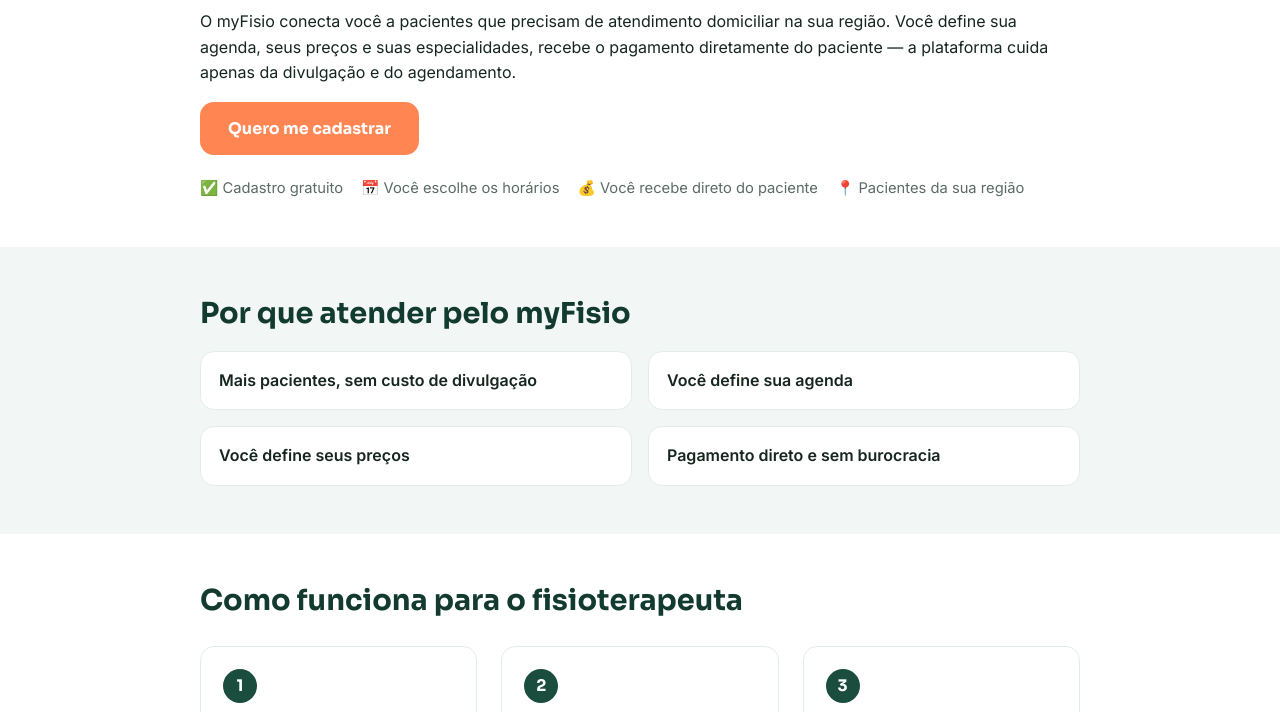
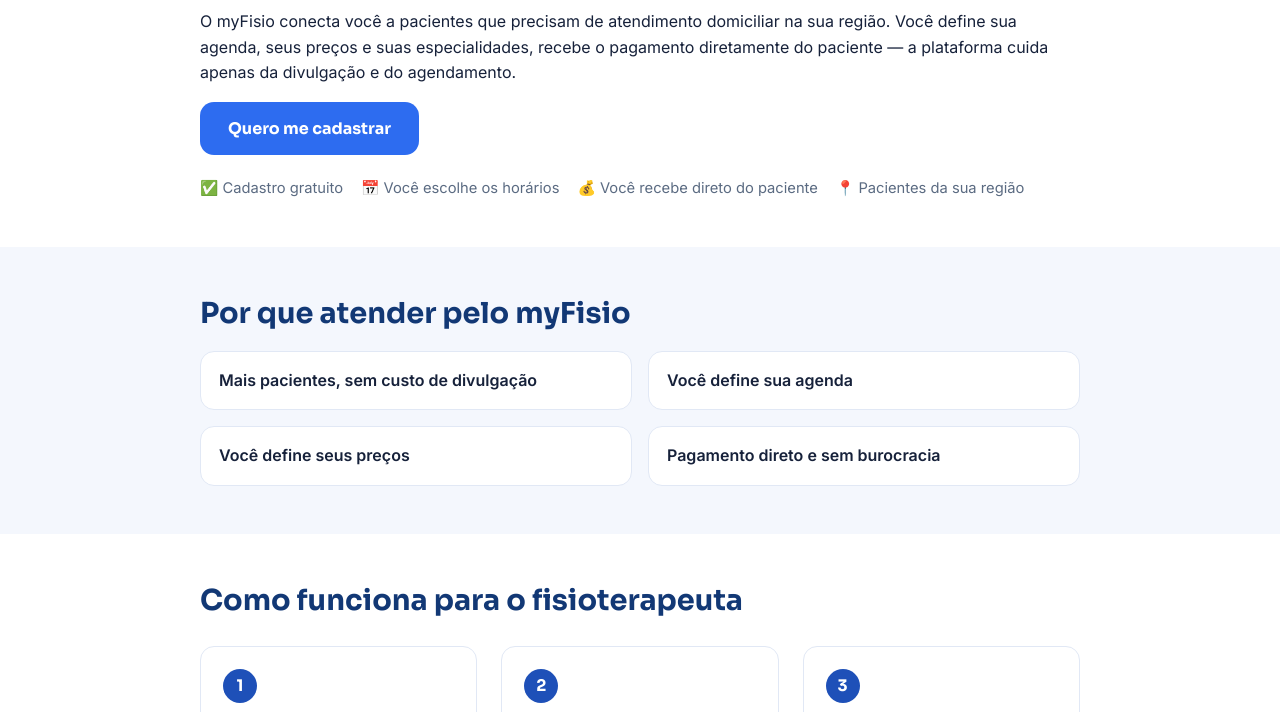
Before and after one commit to azenariandre-cloud/myfisio, a plain HTML site: page site/para-fisioterapeutas/index.html in a window 1280 px wide. Shown: the part 255-967 px from the top of the page. Drawn offline with Linux system fonts and the light colour scheme.

Commit message:
Add files via upload

```diff
--- a/site/assets/css/seo-pages.css
+++ b/site/assets/css/seo-pages.css
@@ -1,12 +1,12 @@
 /* myFisio — SEO landing pages
-   Tokens:
+   Tokens (identidade visual do app):
    --bg:        #FFFFFF   fundo principal
-   --surface:   #F2F7F5   fundo alternado (seções secundárias) - verde menta muito claro
-   --primary:   #1B4D3E   verde floresta - saúde, confiança, solidez
-   --primary-d: #123A2E   variante escura (hover/headers)
-   --accent:    #FF8552   coral quente - usado SÓ em CTAs, com moderação
-   --text:      #16261F   texto principal
-   --text-mute: #5B6B63   texto secundário
+   --surface:   #F4F7FD   fundo alternado (seções secundárias) - azul muito claro
+   --primary:   #1E50B8   azul myFisio - mesmo tom do header do app
+   --primary-d: #123875   variante escura (hover/headers)
+   --accent:    #2D6CF0   azul vivo - mesmo tom do botão "Entrar" do app
+   --text:      #16213A   texto principal (azul-marinho escuro)
+   --text-mute: #5B6B82   texto secundário
    Tipografia: Sora (títulos, geométrica e distinta) + Inter (corpo, legibilidade)
 */
 
@@ -14,12 +14,12 @@
 
 :root {
   --bg: #FFFFFF;
-  --surface: #F2F7F5;
-  --primary: #1B4D3E;
-  --primary-d: #123A2E;
-  --accent: #FF8552;
-  --text: #16261F;
-  --text-mute: #5B6B63;
+  --surface: #F4F7FD;
+  --primary: #1E50B8;
+  --primary-d: #123875;
+  --accent: #2D6CF0;
+  --text: #16213A;
+  --text-mute: #5B6B82;
   --radius: 14px;
   --max-w: 920px;
 }
@@ -55,7 +55,7 @@ a:hover { text-decoration: underline; }
 }
 
 header.site-header {
-  background: var(--primary);
+  background: linear-gradient(135deg, var(--accent) 0%, var(--primary-d) 100%);
   padding: 18px 0;
 }
 header.site-header .container {
@@ -102,7 +102,7 @@ section.hero {
 .cta-btn:hover {
   text-decoration: none;
   transform: translateY(-1px);
-  box-shadow: 0 6px 16px rgba(255, 133, 82, 0.35);
+  box-shadow: 0 6px 16px rgba(45, 108, 240, 0.35);
 }
 .cta-btn:focus-visible {
   outline: 3px solid var(--primary-d);
@@ -135,7 +135,7 @@ section.plain { padding: 48px 0; }
   background: var(--bg);
   border-radius: var(--radius);
   padding: 22px;
-  border: 1px solid #E3ECE8;
+  border: 1px solid #E1E8F5;
 }
 .step .num {
   display: inline-flex;
@@ -163,7 +163,7 @@ section.plain { padding: 48px 0; }
 .card-list a {
   display: block;
   background: var(--bg);
-  border: 1px solid #E3ECE8;
+  border: 1px solid #E1E8F5;
   border-radius: var(--radius);
   padding: 16px 18px;
   color: var(--text);
@@ -175,7 +175,7 @@ section.plain { padding: 48px 0; }
 }
 
 .faq-item {
-  border-bottom: 1px solid #E3ECE8;
+  border-bottom: 1px solid #E1E8F5;
   padding: 18px 0;
 }
 .faq-item:last-child { border-bottom: none; }
```
